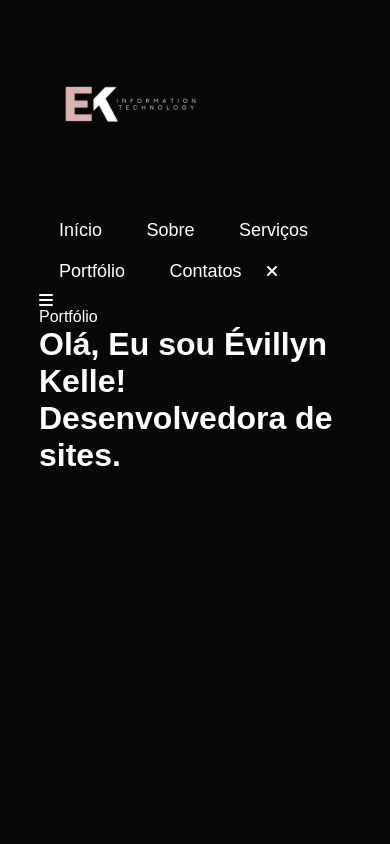
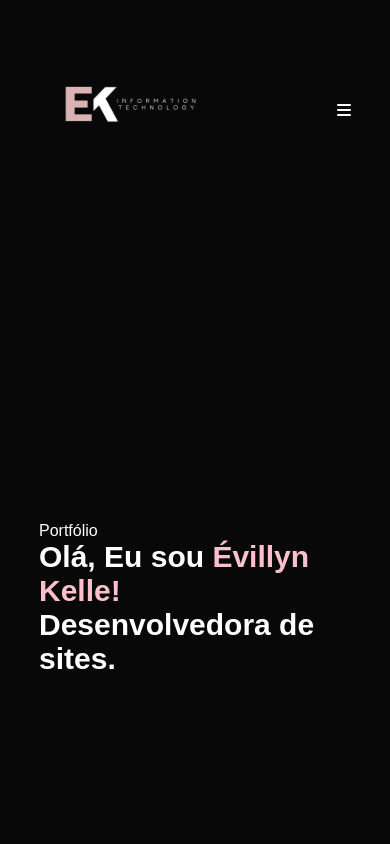
Before and after one commit to evekelly312/evekelly312.github.io, a plain HTML site: page index.html in a window 390 px wide. Shown: the top 844 px of the page. Drawn offline with Linux system fonts and the light colour scheme.

Commit message:
Update style.css

```diff
--- a/style.css
+++ b/style.css
@@ -54,7 +54,7 @@ nav ul li a:hover::after{
     width: 100%;
 }
 
-.hearder-text{
+.heder-text{
     margin-top: 10%;
     font-size: 30px;
 }
@@ -62,7 +62,7 @@ nav ul li a:hover::after{
     font-size: 60px;
     margin-top: 20px;
 }
-.hearder-text h1 span{
+.header-text h1 span{
     color: pink;
 }
 
@@ -337,3 +337,45 @@ form .btn2{
     font-weight: 600;
     color: #fff;
 }
+
+/*---------- Responsividade -----------*/
+nav .fa{
+    display: none;
+}
+@media only screen and (max-width: 600px){
+    .header-text{
+        margin-top: 100%;
+        font-size: 16px;
+    }
+    .header-text h1{
+        font-size: 30px;
+    }
+    nav .fa{
+        display: block;
+        font-size: 35px;
+    }
+    nav ul{
+        background: #ffc0cb;
+        position: fixed;
+        top: 0;
+        right: -200px;
+        width: 200px;
+        height: 100vh;
+        padding-top: 50px;
+        z-index: 2;
+        transition: right 0.5s;
+    }
+    nav ul li{
+        display: block;
+        margin: 25px;
+    }
+    nav ul .fa{
+        position: absolute;
+        top: 25px;
+        left: 25px;
+        cursor: pointer;
+    }
+    .sub-título{
+        font-size: 40px;
+    }
+}
```
